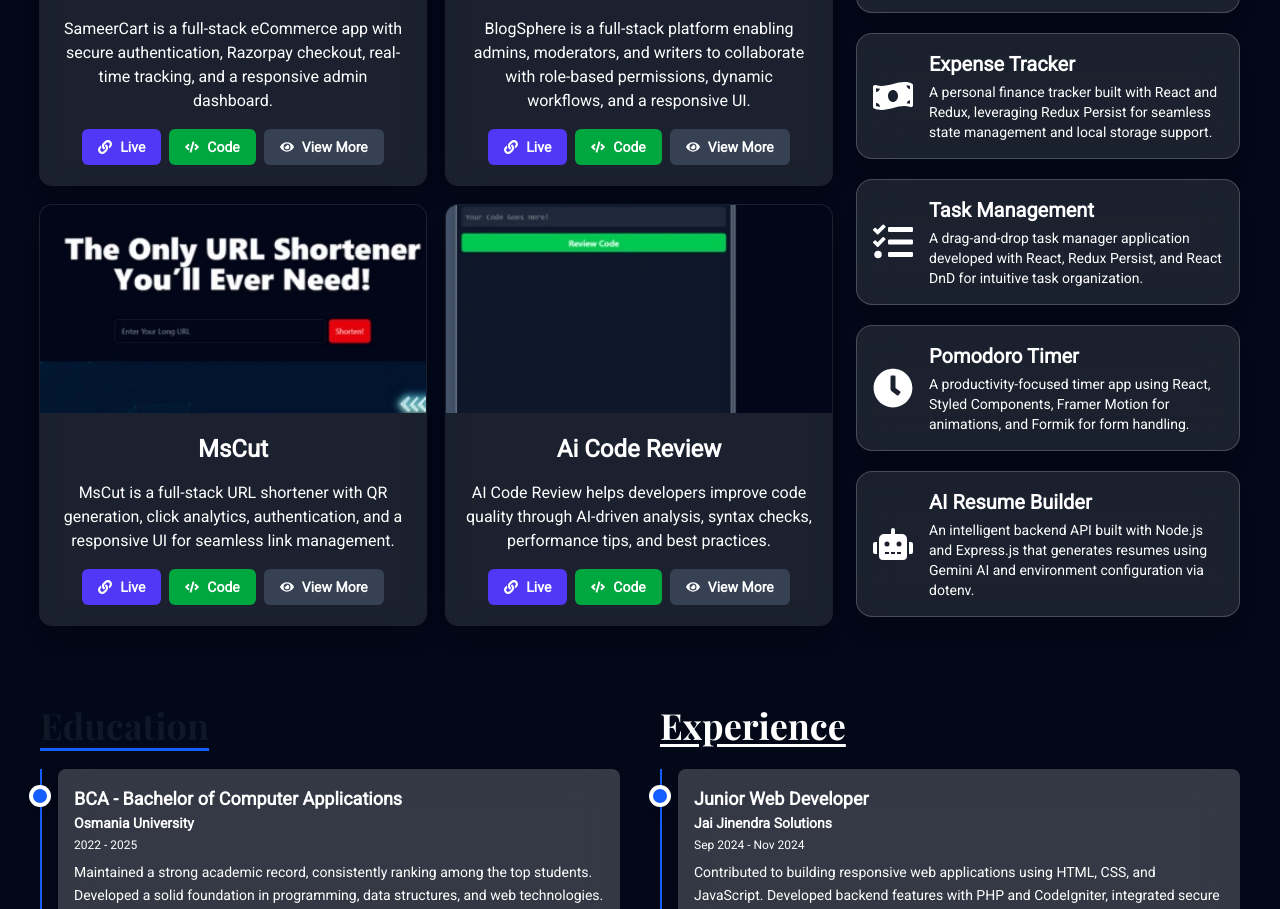
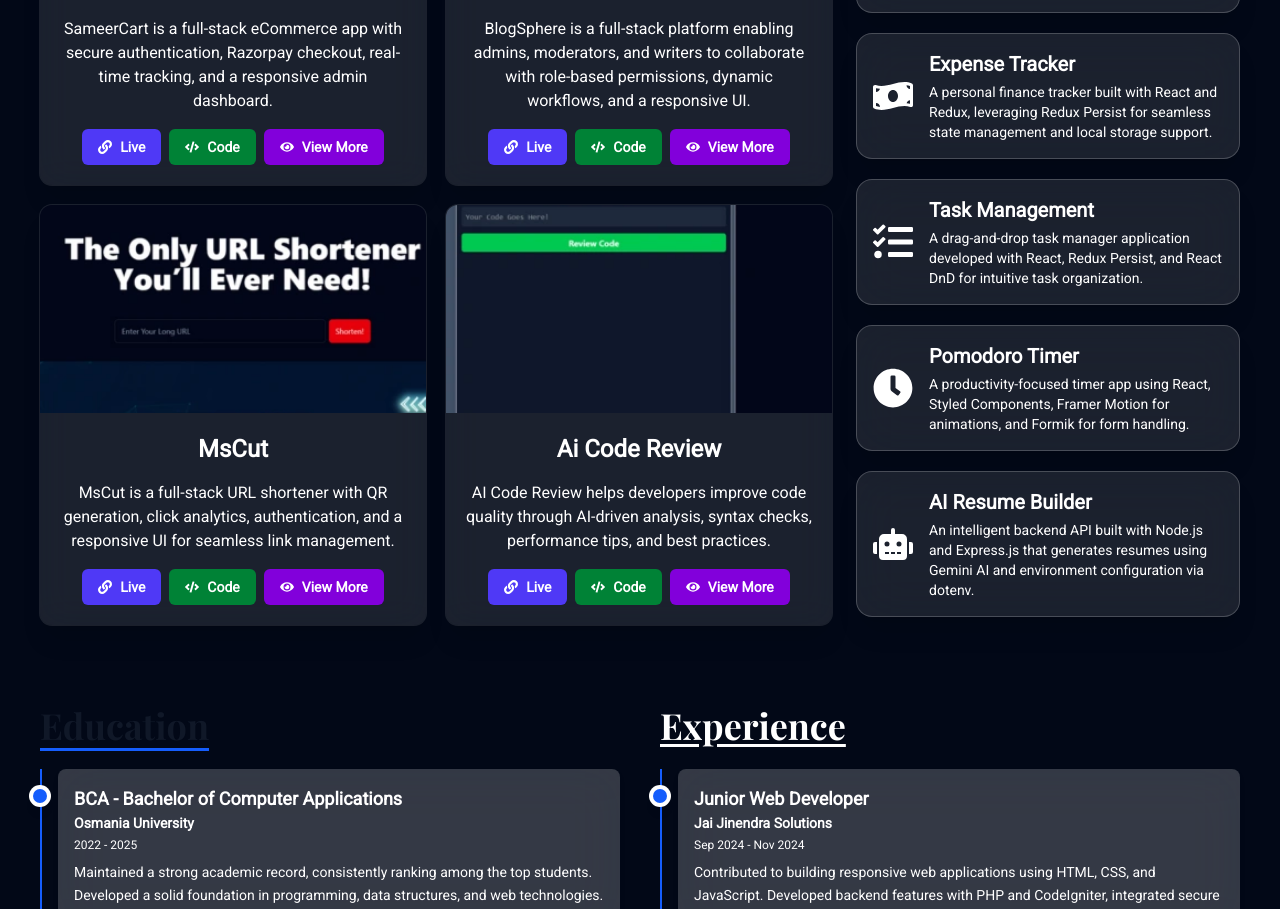
Before and after one commit to ma3llim007/sameerfolio, a React (Vite) app: page / in a window 1280 px wide. Shown: the part 1240-2149 px from the top of the page. Built offline with nearby package versions, Linux system fonts and the light colour scheme; no server answers; a web font is replaced by a local one.

Commit message:
style: improve the button colors for Accessibility

```diff
--- a/src/components/Project.jsx
+++ b/src/components/Project.jsx
@@ -77,7 +77,7 @@ const Project = () => {
                                             </a>
                                             <a
                                                 href="https://github.com/ma3llim007/sameercart"
-                                                className="inline-flex items-center gap-2 px-4 py-2 text-sm font-semibold text-white bg-green-600 hover:bg-green-700 rounded-md transition"
+                                                className="inline-flex items-center gap-2 px-4 py-2 text-sm font-semibold text-white bg-green-700 hover:bg-green-800 rounded-md transition"
                                                 aria-label="Source Code On Github"
                                                 target="_blank"
                                             >
@@ -85,7 +85,7 @@ const Project = () => {
                                             </a>
                                             <button
                                                 onClick={() => setIsOpen("sameerCart")}
-                                                className="inline-flex items-center gap-2 px-4 py-2 text-sm font-semibold text-white bg-gray-700 hover:bg-gray-800 rounded-md transition cursor-pointer"
+                                                className="inline-flex items-center gap-2 px-4 py-2 text-sm font-semibold text-white bg-purple-700 hover:bg-purple-800 rounded-md transition cursor-pointer"
                                                 aria-label="More Project Details"
                                             >
                                                 <FaEye /> View More
@@ -113,7 +113,7 @@ const Project = () => {
                                             </a>
                                             <a
                                                 href="https://github.com/ma3llim007/blogsphere"
-                                                className="inline-flex items-center gap-2 px-4 py-2 text-sm font-semibold text-white bg-green-600 hover:bg-green-700 rounded-md transition"
+                                                className="inline-flex items-center gap-2 px-4 py-2 text-sm font-semibold text-white bg-green-700 hover:bg-green-800 rounded-md transition"
                                                 aria-label="Source Code On Github"
                                                 target="_blank"
                                             >
@@ -121,7 +121,7 @@ const Project = () => {
                                             </a>
                                             <button
                                                 onClick={() => setIsOpen("blogSphere")}
-                                                className="inline-flex items-center gap-2 px-4 py-2 text-sm font-semibold text-white bg-gray-700 hover:bg-gray-800 rounded-md transition cursor-pointer"
+                                                className="inline-flex items-center gap-2 px-4 py-2 text-sm font-semibold text-white bg-purple-700 hover:bg-purple-800 rounded-md transition cursor-pointer"
                                                 aria-label="More Project Details"
                                             >
                                                 <FaEye /> View More
@@ -148,7 +148,7 @@ const Project = () => {
                                             </a>
                                             <a
                                                 href="https://github.com/ma3llim007/mscut"
-                                                className="inline-flex items-center gap-2 px-4 py-2 text-sm font-semibold text-white bg-green-600 hover:bg-green-700 rounded-md transition"
+                                                className="inline-flex items-center gap-2 px-4 py-2 text-sm font-semibold text-white bg-green-700 hover:bg-green-800 rounded-md transition"
                                                 aria-label="Source Code On Github"
                                                 target="_blank"
                                             >
@@ -156,7 +156,7 @@ const Project = () => {
                                             </a>
                                             <button
                                                 onClick={() => setIsOpen("msCut")}
-                                                className="inline-flex items-center gap-2 px-4 py-2 text-sm font-semibold text-white bg-gray-700 hover:bg-gray-800 rounded-md transition cursor-pointer"
+                                                className="inline-flex items-center gap-2 px-4 py-2 text-sm font-semibold text-white bg-purple-700 hover:bg-purple-800 rounded-md transition cursor-pointer"
                                                 aria-label="More Project Details"
                                             >
                                                 <FaEye /> View More
@@ -183,7 +183,7 @@ const Project = () => {
                                             </a>
                                             <a
                                                 href="https://github.com/ma3llim007/ai-code-review"
-                                                className="inline-flex items-center gap-2 px-4 py-2 text-sm font-semibold text-white bg-green-600 hover:bg-green-700 rounded-md transition"
+                                                className="inline-flex items-center gap-2 px-4 py-2 text-sm font-semibold text-white bg-green-700 hover:bg-green-800 rounded-md transition"
                                                 aria-label="Source Code On Github"
                                                 target="_blank"
                                             >
@@ -191,7 +191,7 @@ const Project = () => {
                                             </a>
                                             <button
                                                 onClick={() => setIsOpen("aiCode")}
-                                                className="inline-flex items-center gap-2 px-4 py-2 text-sm font-semibold text-white bg-gray-700 hover:bg-gray-800 rounded-md transition cursor-pointer"
+                                                className="inline-flex items-center gap-2 px-4 py-2 text-sm font-semibold text-white bg-purple-700 hover:bg-purple-800 rounded-md transition cursor-pointer"
                                                 aria-label="More Project Details"
                                             >
                                                 <FaEye /> View More
```
